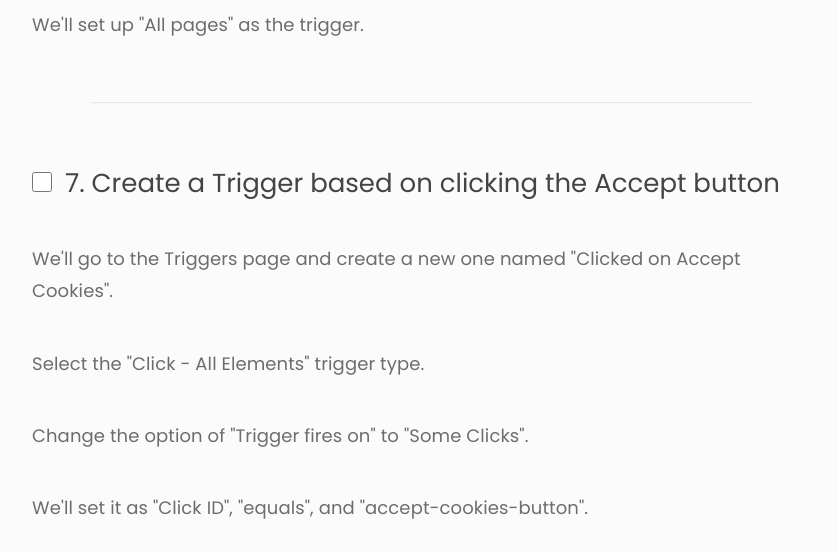
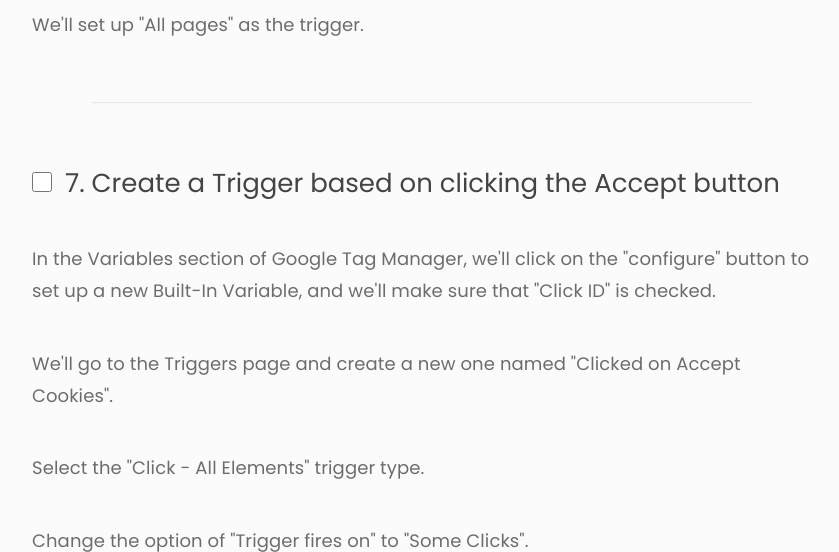
Before and after one commit to polyfen/polycookiessite, a PHP site: page / in a window 1280 px wide. Shown: the part 4405-4957 px from the top of the page, without its empty margins (218-1057 px from the left). Run offline with PHP 8.4, Linux system fonts and the light colour scheme; some libraries are stand-ins or nearby versions.

Commit message:
Added Click ID configuration

```diff
--- a/index.php
+++ b/index.php
@@ -111,6 +111,7 @@
           <input type="checkbox" id="task-no-7" name="task-no-7">
           <label for="task-no-7">7. Create a Trigger based on clicking the Accept button</label>
         </div>
+        <p>In the Variables section of Google Tag Manager, we'll click on the "configure" button to set up a new Built-In Variable, and we'll make sure that "Click ID" is checked.</p>
         <p>We'll go to the Triggers page and create a new one named "Clicked on Accept Cookies".</p>
         <p>Select the "Click - All Elements" trigger type.</p>
         <p>Change the option of "Trigger fires on" to "Some Clicks".</p>
```
